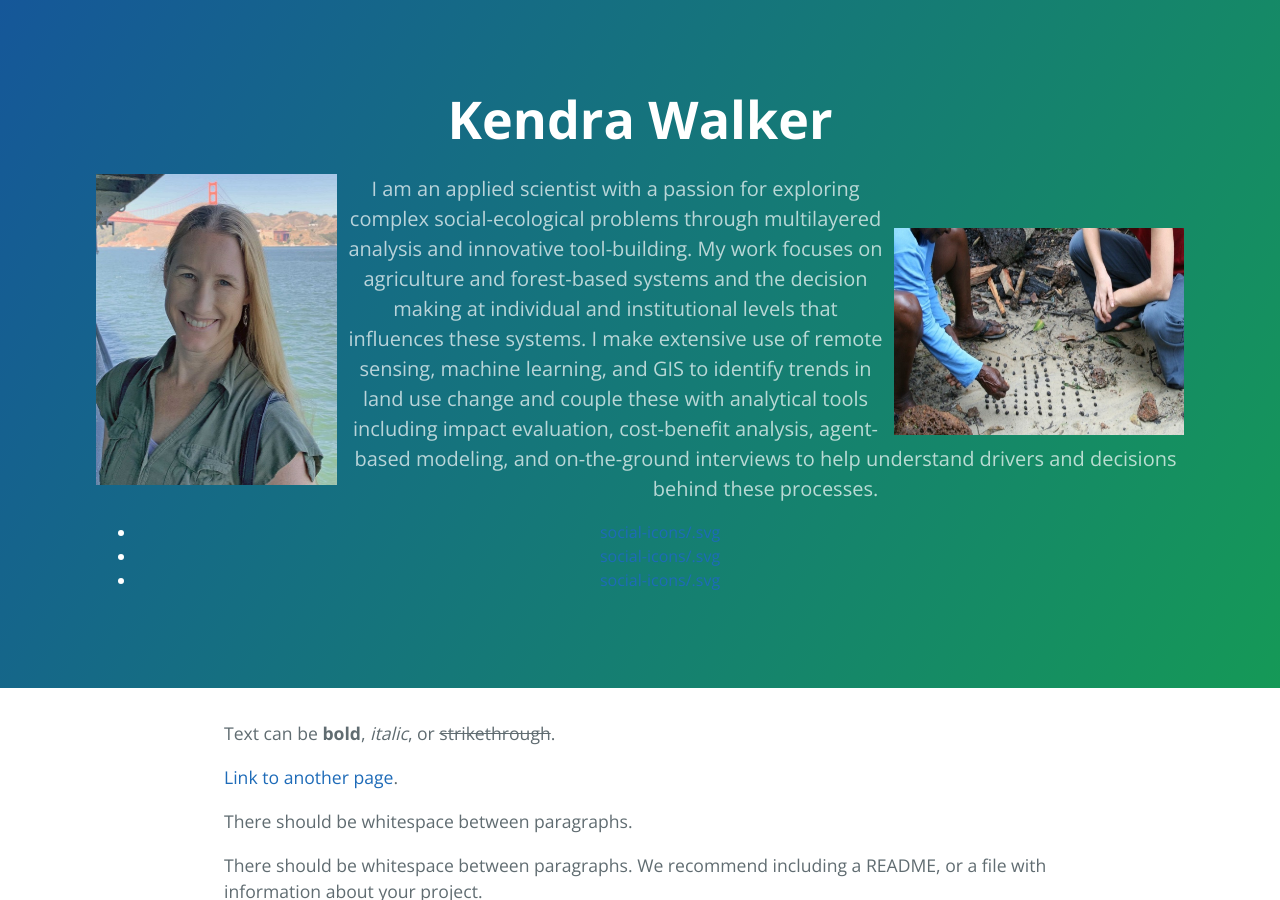
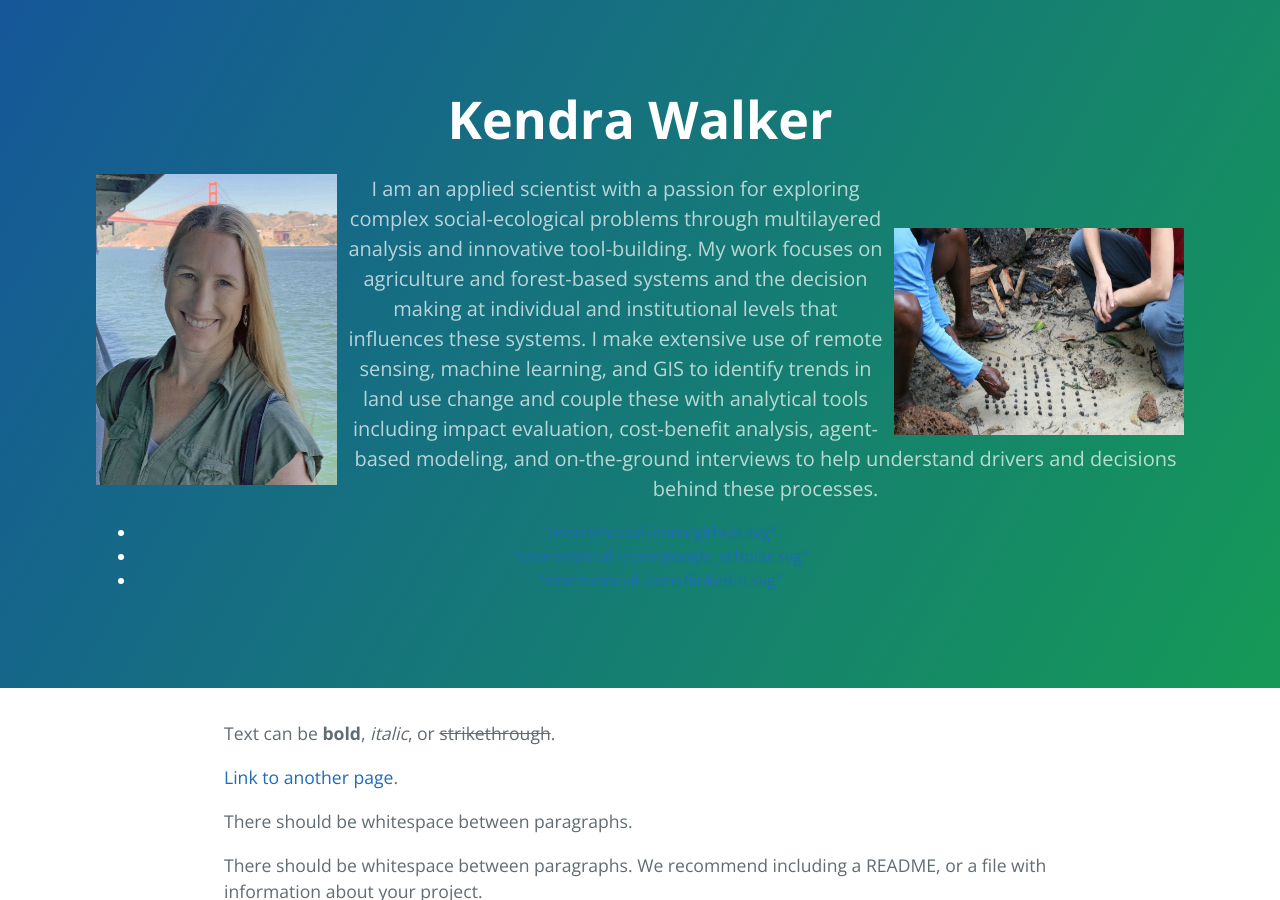
Before and after one commit to klwalker-sb/klwalker-sb, a Jekyll site: the page built from index_ex.md, in a window 1280 px wide and 900 px high. Built offline with Jekyll 4.4.1, drawn with Linux system fonts in a browser that asks for light colours; some of the changed text lies outside the part shown.

Commit message:
fixing profile

```diff
--- a/_includes/social-item.html
+++ b/_includes/social-item.html
@@ -1,3 +1,3 @@
 <li>{% assign entry = include.item %}
-  <a href="{{ entry.user_url }}" target="_blank" title="{{ entry.title | default: entry.platform }}">social-icons/{{ include.key }}.svg</a>
+  <a href="{{ entry.user_url }}" target="_blank">"assets/social-icons/{{ entry.platform }}.svg"</a>
 </li>
```
Also changed, not shown: assets/social-icons/devto.svg (renamed from _includes/social-icons/devto.svg), assets/social-icons/dribbble.svg (renamed from _includes/social-icons/dribbble.svg), assets/social-icons/facebook.svg (renamed from _includes/social-icons/facebook.svg), assets/social-icons/flickr.svg (renamed from _includes/social-icons/flickr.svg), assets/social-icons/github.svg (renamed from _includes/social-icons/github.svg), assets/social-icons/gitlab.svg (renamed from _includes/social-icons/gitlab.svg), assets/social-icons/google_scholar.svg (renamed from _includes/social-icons/google_scholar.svg), assets/social-icons/instagram.svg (renamed from _includes/social-icons/instagram.svg), assets/social-icons/keybase.svg (renamed from _includes/social-icons/keybase.svg), assets/social-icons/linkedin.svg (renamed from _includes/social-icons/linkedin.svg), assets/social-icons/mastodon.svg (renamed from _includes/social-icons/mastodon.svg), assets/social-icons/microdotblog.svg (renamed from _includes/social-icons/microdotblog.svg), assets/social-icons/pinterest.svg (renamed from _includes/social-icons/pinterest.svg), assets/social-icons/rss.svg (renamed from _includes/social-icons/rss.svg), 5 more files.
